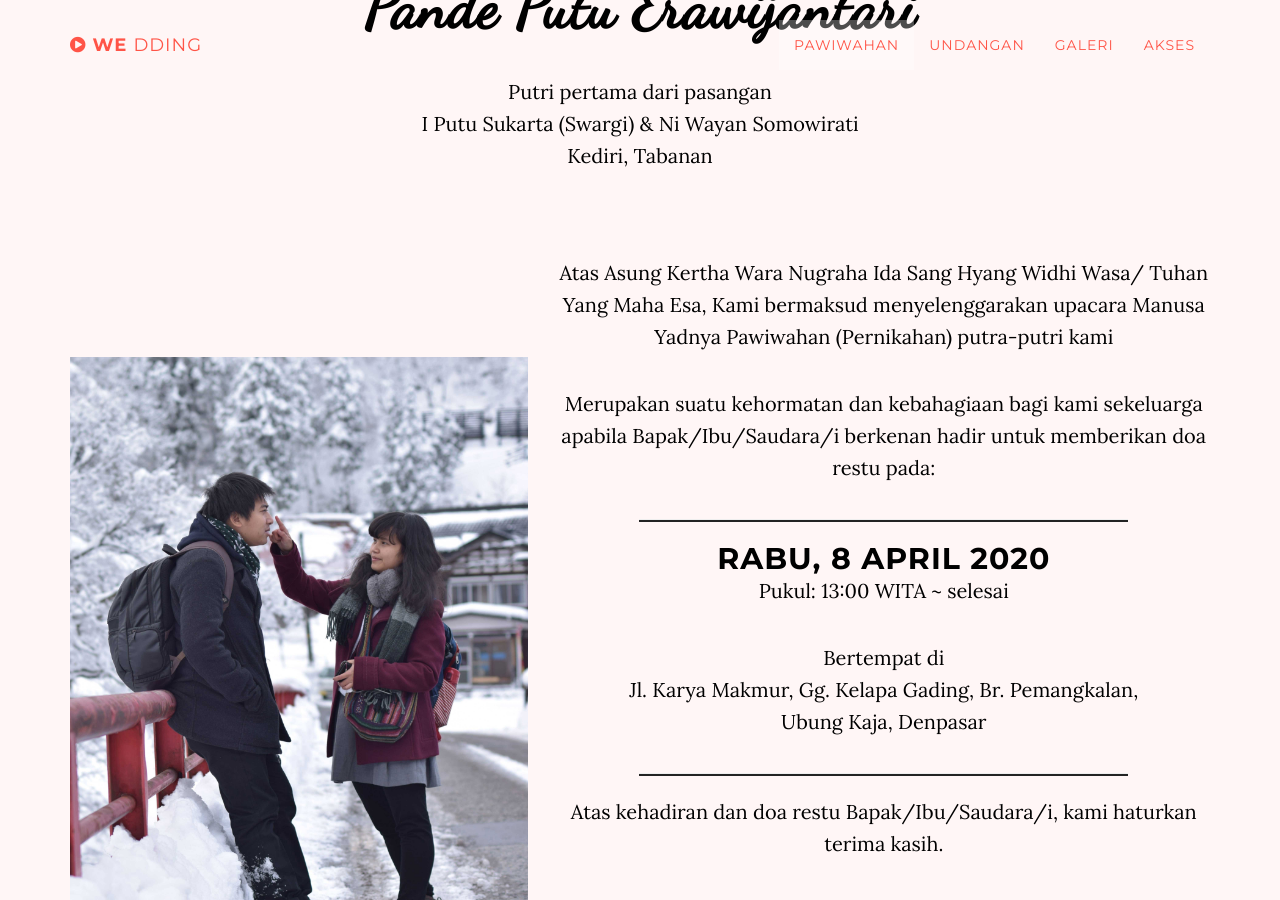
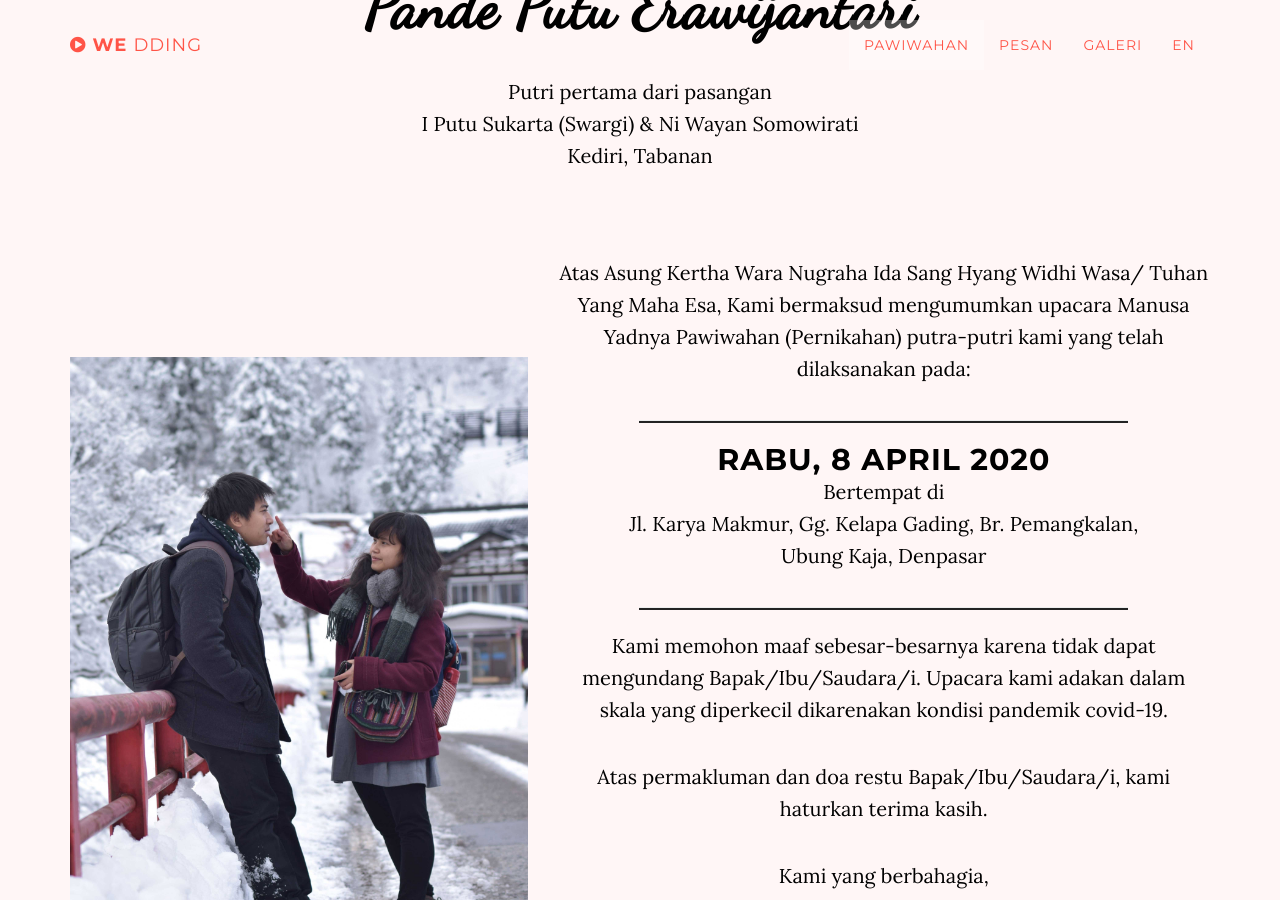
Before and after one commit to mwsatman/we_dding, a Jekyll site: the page built from index.html, in a window 1280 px wide and 900 px high, scrolled down 1342 px. Built offline with Jekyll 4.4.1, drawn with Linux system fonts in a browser that asks for light colours; nearby versions of some CDN libraries; library files that are not in the unit come from our copies; some of the changed text lies outside the part shown.

Commit message:
change invitation to announcement with 2 languages (en and id)

```diff
--- a/_includes/about.html
+++ b/_includes/about.html
@@ -1,18 +1,27 @@
     <!-- About Section -->
     <section id="about" class="container content-section text-center">
         <div class="row">
+            {% if page.lang == "id" %}
             <div class="col-lg-8 col-lg-offset-2">
                 <h2>PAWIWAHAN</h2>
                 <h2 class="handwrite-1">Made <strong>Widhi</strong> Surya Atman</h2>
                 <p> Putra kedua dari pasangan <br> I Made Suarta &amp; Ni Luh Putu Sulastri <br> Ubung Kaja, Denpasar </p>
-            <!-- </div>
-            <div class="col-lg-8 col-lg-offset-2"> -->
                 <p> dengan </p>
-            <!-- </div>
-            <div class="col-lg-8 col-lg-offset-2"> -->
                 <h2 class="handwrite-1">Pande Putu <strong>Era</strong>wijantari</h2>
                 <p> Putri pertama dari pasangan <br> I Putu Sukarta (Swargi) &amp; Ni Wayan Somowirati <br> Kediri, Tabanan </p>
             </div>
+            {% endif %}
+
+            {% if page.lang == "en" %}
+            <div class="col-lg-8 col-lg-offset-2">
+                <h2>PAWIWAHAN (Marriage)</h2>
+                <h2 class="handwrite-1">Made <strong>Widhi</strong> Surya Atman</h2>
+                <p> Second son of <br> I Made Suarta &amp; Ni Luh Putu Sulastri <br> Ubung Kaja, Denpasar </p>
+                <p> with </p>
+                <h2 class="handwrite-1">Pande Putu <strong>Era</strong>wijantari</h2>
+                <p> First daughter of <br> I Putu Sukarta (Swargi) &amp; Ni Wayan Somowirati <br> Kediri, Tabanan </p>
+            </div>
+            {% endif %}
         </div>
     </section>
 
--- a/_includes/gallery.html
+++ b/_includes/gallery.html
@@ -13,6 +14,28 @@
 		{% endif %}
 	{% endfor %}
 	</div>
+
+    <h2> PAWIWAHAN (8 April 2020) </h2>
+	<div class="clearfix" style="margin-bottom: 100px">
+	{% for file in site.static_files %}
+		{% if file.path contains include.folder2 %}
+			{% if file.extname == '.jpg' or file.extname == '.jpeg' or file.extname == '.JPG' or file.extname == '.JPEG' %}
+				{% assign filenameparts = file.path | split: "/" %}
+				{% assign filename = filenameparts | last | replace: file.extname,"" %}
+				<div class="img-container">
+				<a href="{{ file.path | relative_url }}" title="{{ filename }}">
+				<img src="{{ file.path | relative_url }}" alt="{{ filename }}" title="{{ filename }}" style="width:100%" /></a>
+	  			</div>
+			{% endif %}
+		{% endif %}
+	{% endfor %}
+	</div>
+
+	 <video width=100% height="400px" controls>
+  		<source src={{ page.pathvid }} type="video/mp4">
+		Your browser does not support the video tag.
+	</video>
+
 </section>
 
 <!-- <section id="gallery" class="container content-section text-center">
--- a/_includes/invitation.html
+++ b/_includes/invitation.html
@@ -1,25 +1,44 @@
     <!-- Contact Section -->
-    <section id="invitation" class="container content-section text-center">
+    <section id="announcement" class="container content-section text-center">
         <div class="row">
             <div class="col-xs-12 col-lg-5 adjusted_img">
                 <img src={{ page.invimg }} alt="" title="" width="100%">
                 <h2></h2>
             </div>
             <div class="col-xs-12 col-lg-7">
-                <p>Atas Asung Kertha Wara Nugraha Ida Sang Hyang Widhi Wasa/ Tuhan Yang Maha Esa, Kami bermaksud menyelenggarakan upacara Manusa Yadnya Pawiwahan (Pernikahan) putra-putri kami</p>
-                <p>Merupakan suatu kehormatan dan kebahagiaan bagi kami sekeluarga apabila Bapak/Ibu/Saudara/i berkenan hadir untuk memberikan doa restu pada:</p>
+                {% if page.lang == "en" %}
+                    <p>With great joy, we are happy to announce the marriage of our children, <br>
+                    Made Widhi Surya Atman and Pande Putu Erawijantari, on the</p>
+                    <hr class="line" style="width: 75%;">
+                    <h2 style="margin: 0px">Wednesday, 8 April 2020</h2>
+                    <p>at <br>
+                        Jl. Karya Makmur, Gg. Kelapa Gading, Br. Pemangkalan, <br>
+                        Ubung Kaja, Denpasar</p>
+                    <hr class="line" style="width: 75%;">
+                    <p>We deeply apologize that due to the spread of covid-19 pandemic, we were not able to invite any guest during the wedding ceremony.</p>
+                    <p>We thank you for your understanding and thank you so much for your love and support that brought us to this day!</p>
+                    <p>With love,</p>
+                    <div class="column"><p>Family of I Made Suarta &amp; <br> Ni Luh Putu Sulastri</p></div>
+                    <div class="column"><p>Family of I Putu Sukarta (deceased) &amp; <br> Ni Wayan Somowirati</p></div>
+                    <p class="handwrite-1">Widhi &amp; Era</p>
+                {% endif %}
+
+                {% if page.lang == "id" %}
+                    <p>Atas Asung Kertha Wara Nugraha Ida Sang Hyang Widhi Wasa/ Tuhan Yang Maha Esa, Kami bermaksud mengumumkan upacara Manusa Yadnya Pawiwahan (Pernikahan) putra-putri kami yang telah dilaksanakan pada:</p>
                     <hr class="line" style="width: 75%;">
                     <h2 style="margin: 0px">Rabu, 8 April 2020</h2>
-                <p>Pukul: {{ page.invtime }} WITA ~ selesai</p>
                     <p>Bertempat di <br>
                         Jl. Karya Makmur, Gg. Kelapa Gading, Br. Pemangkalan, <br>
                         Ubung Kaja, Denpasar</p>
                     <hr class="line" style="width: 75%;">
-                <p>Atas kehadiran dan doa restu Bapak/Ibu/Saudara/i, kami haturkan terima kasih.</p>
+                    <p>Kami memohon maaf sebesar-besarnya karena tidak dapat mengundang Bapak/Ibu/Saudara/i.
+                    Upacara kami adakan dalam skala yang diperkecil dikarenakan kondisi pandemik covid-19.</p>
+                    <p>Atas permakluman dan doa restu Bapak/Ibu/Saudara/i, kami haturkan terima kasih.</p>
                     <p>Kami yang berbahagia,</p>
                     <div class="column"><p>Kel. I Made Suarta &amp; <br> Ni Luh Putu Sulastri</p></div>
                     <div class="column"><p>Kel. I Putu Sukarta (Swargi) &amp; <br> Ni Wayan Somowirati</p></div>
                     <p class="handwrite-1">Widhi &amp; Era</p>
+                {% endif %}
             </div>
 
         </div>
--- a/_includes/nav.html
+++ b/_includes/nav.html
@@ -21,18 +21,22 @@
                     <li class="hidden">
                         <a href="#page-top"></a>
                     </li>
-                    <li>
-                        <a class="page-scroll" href="#about">Pawiwahan</a>
-                    </li>
-                    <li>
-                        <a class="page-scroll" href="#invitation">Undangan</a>
-                    </li>
-                    <li>
-                        <a class="page-scroll" href="#gallery">Galeri</a>
-                    </li>
-                    <li>
+                    {% if page.lang == "id" %}
+                    <li><a class="page-scroll" href="#about">Pawiwahan</a></li>
+                    <li><a class="page-scroll" href="#announcement">Pesan</a></li>
+                    <li><a class="page-scroll" href="#gallery">Galeri</a></li>
+                    <li><a class="page-scroll" href="/en">en</a></li>
+                    {% endif %}
+
+                    {% if page.lang == "en" %}
+                    <li><a class="page-scroll" href="#about">Pawiwahan</a></li>
+                    <li><a class="page-scroll" href="#announcement">Announcement</a></li>
+                    <li><a class="page-scroll" href="#gallery">Gallery</a></li>
+                    <li><a class="page-scroll" href="/">id</a></li>
+                    {% endif %}
+                    <!-- <li>
                         <a class="page-scroll" href="#access">Akses</a>
-                    </li>
+                    </li> -->
                 </ul>
             </div>
             <!-- /.navbar-collapse -->
--- a/_layouts/default.html
+++ b/_layouts/default.html
@@ -6,8 +6,7 @@
     {% include header.html %}
     {% include about.html %}
     {% include invitation.html %}
-    {% include gallery.html folder="/img/selected/" %}
-    {% include map.html %}
+    {% include gallery.html folder="/img/ngidih/" folder2="/img/pawiwahan/"%}
     {% include footer.html %}
     {% include js.html %}
     </body>
--- a/index.html
+++ b/index.html
@@ -1,5 +1,6 @@
 ---
 layout: default
-invtime: "13:00"
+lang: "id"
 invimg: "img/winter_cut.jpg"
+pathvid: "img/pawiwahan.MP4"
 ---
--- a/inv17.html
+++ /dev/null
@@ -1,5 +0,0 @@
----
-layout: default
-invtime: "17:00"
-invimg: "../img/winter_cut.jpg"
----
```
Also changed, not shown: other parts of _includes/gallery.html (+1 -0 lines), img/selected/01_fall.jpg (deleted), img/selected/02_gallery.jpg (deleted), img/selected/03_summer.jpg (deleted), img/selected/04_spring.jpg (deleted), 6 other files. Lines whose indentation alone changed are shown as unchanged.
